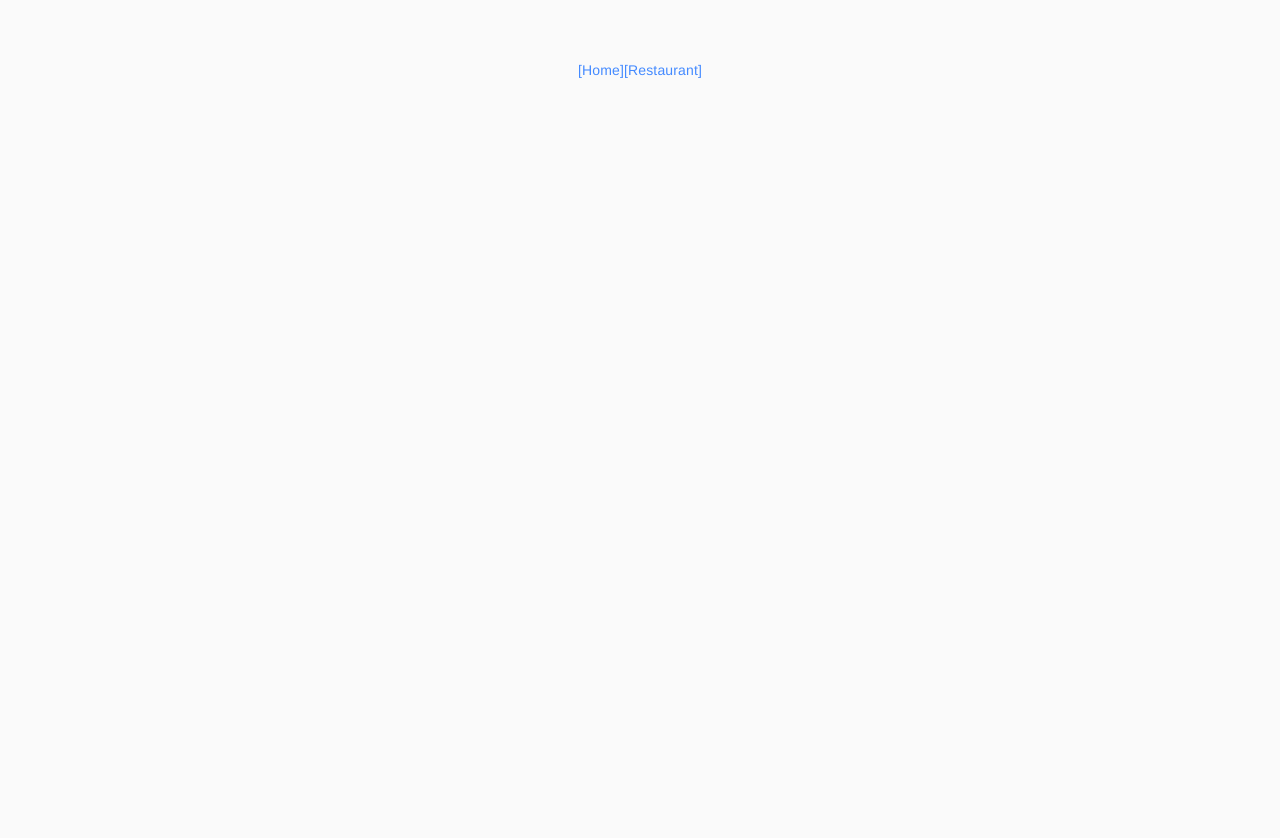
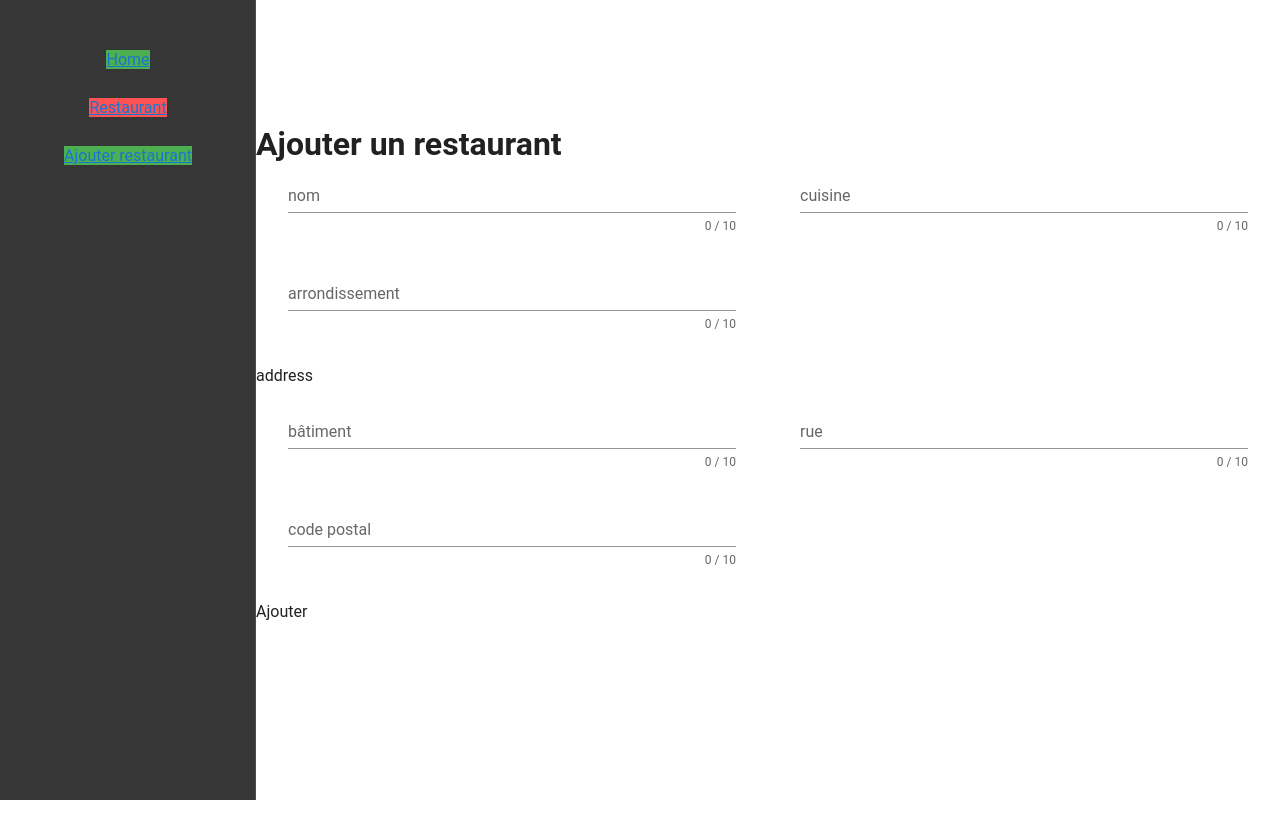
Before and after one commit to ElonLotfi/Technologies-Web, a Vue app in the folder project/: page /Addrestaurant in a window 1280 px wide. Shown: the top 838 px of the page. After the commit the page ends 800 px from the top, so only its background shows below. Built offline with nearby package versions, Linux system fonts and the light colour scheme.

Commit message:
optimisation de la conception

```diff
--- a/project/public/index.html
+++ b/project/public/index.html
@@ -14,6 +14,7 @@
       href="https://use.fontawesome.com/releases/v5.2.0/css/all.css"
     />
     <title>restaurant database</title>
+    <link href=’https://fonts.googleapis.com/css?family=Roboto:300,400,500,700|Material+Icons' rel=”stylesheet”>
   </head>
   <body>
     <noscript>
--- a/project/src/App.vue
+++ b/project/src/App.vue
@@ -1,27 +1,55 @@
 export * from './user.service';
 <template>
-  <div id="app">
-    <router-link to="/">[Home]</router-link>
-    <router-link to="/Restaurant">[Restaurant]</router-link>
+  <v-app>
+    <v-navigation-drawer app v-model="drawer" dark class="router"><br /><br />
+      <router-link class="success" to="/">Home</router-link><br /><br />
+      <router-link class="error" to="/Restaurant">Restaurant</router-link><br /><br />
+      <router-link class="success" to="/Addrestaurant"
+        >Ajouter restaurant</router-link
+      ><br /><br />
+    </v-navigation-drawer>
 
-    <router-view></router-view>
-  </div>
+    <v-main>
+      <router-view />
+    </v-main>
+  </v-app>
 </template>
 
 <script>
 export default {
   name: "App",
   components: {},
+  props: ["nbrRestaurant", "nbrPage"],
+  data() {
+    return {
+      drawer: true,
+    };
+  },
 };
 </script>
 
 <style>
-#app {
+.app {
   font-family: Avenir, Helvetica, Arial, sans-serif;
   -webkit-font-smoothing: antialiased;
   -moz-osx-font-smoothing: grayscale;
   text-align: center;
   color: #2c3e50;
+  margin: 0 auto;
   margin-top: 60px;
+
+  margin-bottom: 100px;
+}
+
+.vcard {
+  margin-top: 600 px;
+  width: 700px;
+  margin: 0 auto;
+  background-color: white;
+}
+.router {
+  text-align: center;
+  color: white;
+  margin: 0 auto;
 }
 </style>
--- a/project/src/components/AddRestaurant.vue
+++ b/project/src/components/AddRestaurant.vue
@@ -1,17 +1,77 @@
 <template>
   <div>
     <form @submit.prevent="handleSubmit($event)">
-      <input name="nom" type="text" required v-model="restaurant.nom" />
-      <input name="cuisine" type="text" required v-model="restaurant.cuisine" />
+      <br /><br /><br /><br /><br />
 
-      <v-text-field
-        class="test"
-        v-model="name"
-        :counter="10"
-        :rules="nameRules"
-        label="Name"
-        required
-      ></v-text-field>
+      <h1>Ajouter un restaurant</h1>
+
+      <v-container fluid>
+        <v-row align="center">
+          <v-col class="d-flex" cols="12" sm="6">
+            <v-text-field
+              class="test"
+              v-model="restaurant.nom"
+              :counter="10"
+              label="nom"
+              required
+            ></v-text-field>
+          </v-col>
+          <v-col class="d-flex" cols="12" sm="6">
+            <v-text-field
+              class="test"
+              v-model="restaurant.cuisine"
+              :counter="10"
+              label="cuisine"
+              required
+            ></v-text-field>
+          </v-col>
+
+          <v-col class="d-flex" cols="12" sm="6">
+            <v-text-field
+              class="test"
+              v-model="restaurant.borough"
+              :counter="10"
+              label="arrondissement"
+              required
+            ></v-text-field>
+          </v-col>
+        </v-row>
+      </v-container>
+
+      <p>address</p>
+      <v-container fluid>
+        <v-row align="center">
+          <v-col class="d-flex" cols="12" sm="6">
+            <v-text-field
+              class="test"
+              v-model="restaurant.building"
+              :counter="10"
+              label="bâtiment"
+              required
+            ></v-text-field>
+          </v-col>
+
+          <v-col class="d-flex" cols="12" sm="6">
+            <v-text-field
+              class="test"
+              v-model="restaurant.street"
+              :counter="10"
+              label="rue"
+              required
+            ></v-text-field>
+          </v-col>
+
+          <v-col class="d-flex" cols="12" sm="6">
+            <v-text-field
+              class="test"
+              v-model="restaurant.zipcode"
+              :counter="10"
+              label="code postal"
+              required
+            ></v-text-field>
+          </v-col>
+        </v-row>
+      </v-container>
 
       <button>Ajouter</button>
     </form>
@@ -53,9 +113,10 @@ export default {
 
 <style scoped>
 .test {
+  margin-top: 600 px;
   width: 600px;
   margin: 0 auto;
-  background-color: #ff9500;
+  background-color: white;
   padding: 0 20px 20px 20px;
 }
 </style>
--- a/project/src/components/Restaurant.vue
+++ b/project/src/components/Restaurant.vue
@@ -1,9 +1,37 @@
 <template>
   <div>
     <form @submit.prevent="handleSubmit($event)">
-      <input name="nom" type="text" required v-model="restaurant.name" />
-      <input name="cuisine" type="text" required v-model="restaurant.cuisine" />
-      <input name="borough" type="text" required v-model="restaurant.borough" />
+      <md-table>
+        <md-table-row>
+          <md-table-head
+            >nom
+            <input name="nom" type="text" required v-model="restaurant.name" />
+          </md-table-head>
+        </md-table-row>
+
+        <md-table-row>
+          <md-table-head
+            >cuisine
+            <input
+              name="cuisine"
+              type="text"
+              required
+              v-model="restaurant.cuisine"
+            />
+          </md-table-head>
+        </md-table-row>
+        <md-table-row>
+          <md-table-head
+            >borough
+            <input
+              name="borough"
+              type="text"
+              required
+              v-model="restaurant.borough"
+            />
+          </md-table-head>
+        </md-table-row>
+      </md-table>
 
       <button>Modifier</button>
     </form>
@@ -20,9 +48,7 @@ export default {
   },
   data: function () {
     return {
-      restaurant: {
-
-      },
+      restaurant: {},
     };
   },
 
@@ -41,7 +67,6 @@ export default {
           responseJSON.json().then((res) => {
             console.log(res);
             this.fetchOneRestaurant();
-
           });
         })
         .catch((err) => {
--- a/project/src/components/Table.vue
+++ b/project/src/components/Table.vue
@@ -1,18 +1,21 @@
 <template>
+<v-app>
+
   <div>
-    <md-table>
-      <md-table-row>
-        <md-table-head md-numeric>ID</md-table-head>
-        <md-table-head>Nom</md-table-head>
-        <md-table-head>Cuisine</md-table-head>
-        <md-table-head>Action</md-table-head>
-      </md-table-row>
+    <v-simple-table>
+       <template v-slot:default>
+      <tr>
+        <th md-numeric>ID</th>
+        <th>Nom</th>
+        <th>Cuisine</th>
+        <th>Action</th>
+      </tr>
 
-      <md-table-row v-for="(r, index) in restaurants" :key="index">
-        <md-table-cell md-numeric>{{index}}</md-table-cell>
-        <md-table-cell>{{ r.name }}</md-table-cell>
-        <md-table-cell>{{ r.cuisine }}</md-table-cell>
-        <md-table-cell
+      <tr v-for="(r, index) in restaurants" :key="index">
+        <td md-numeric>{{ index }}</td>
+        <td>{{ r.name }}</td>
+        <td>{{ r.cuisine }}</td>
+        <td
           ><button
             v-on:click="deleteRestaurant(r)"
             class="favorite styled"
@@ -20,11 +23,17 @@
           >
             Supprimé
           </button>
-          <router-link :to="'/Restaurant/'+ r._id">Detail</router-link></md-table-cell
+          <router-link :to="'/Restaurant/' + r._id"
+            >Detail</router-link
+          ></td
         >
-      </md-table-row>
-    </md-table>
-  </div>
+      </tr>
+          </template>
+    </v-simple-table>
+   </div>
+   </v-app>
+
+
 </template>
 
 <script>
@@ -32,43 +41,7 @@ export default {
   name: "TableSort",
   props: ["restaurants", "deleteRestaurant", "getRestaurantsFromServer"],
   data: () => ({
-    users: [
-      {
-        id: 1,
-        name: "Shawna Dubbin",
-        email: "sdubbin0@geocities.com",
-        gender: "Male",
-        title: "Assistant Media Planner",
-      },
-      {
-        id: 2,
-        name: "Odette Demageard",
-        email: "odemageard1@spotify.com",
-        gender: "Female",
-        title: "Account Coordinator",
-      },
-      {
-        id: 3,
-        name: "Lonnie Izkovitz",
-        email: "lizkovitz3@youtu.be",
-        gender: "Female",
-        title: "Operator",
-      },
-      {
-        id: 4,
-        name: "Thatcher Stave",
-        email: "tstave4@reference.com",
-        gender: "Male",
-        title: "Software Test Engineer III",
-      },
-      {
-        id: 5,
-        name: "Clarinda Marieton",
-        email: "cmarietonh@theatlantic.com",
-        gender: "Female",
-        title: "Paralegal",
-      },
-    ],
+    users: [],
   }),
 };
 </script>
--- a/project/src/components/restaurantList.vue
+++ b/project/src/components/restaurantList.vue
@@ -1,37 +1,49 @@
 <template>
-  <div>
-    <form @submit.prevent="ajouterRestaurant($event)">
-      <input name="nom" type="text" required v-model="nom" />
-      <input name="cuisine" type="text" required v-model="cuisine" />
+  <v-app>
+    <div class="vapp">
+      <v-container class="grey lighten-5">
+        <v-row>
+          <v-col>
+            <v-card class="search" outlined tile>
+              {{ this.nbrRestaurant }} - {{ this.nbrPage }} - {{ pageSize }}
+            </v-card>
+          </v-col>
 
-      <button>Ajouter</button>
-    </form>
+          <v-spacer></v-spacer>          <v-spacer></v-spacer>
 
-    <h1>Nombre de restaurants : {{ this.nbrRestaurant }}</h1>
-    <h1>Nombre total de pages : {{ this.nbrPage }}</h1>
 
-    <p>
-      nombre de restaurant par page :
-      <input
-        type="range"
+          <v-col>
+            <v-card class="search" outlined tile>
+              <v-text-field
+              class="search"
+                v-model="nameSearch"
+                flat
+                hide-details
+                label="Chercher"
+                @input="searchRestaurant()"
+                prepend-inner-icon="mdi-magnify"
+                solo-inverted
+              ></v-text-field>
+            </v-card>
+          </v-col>
+        </v-row>
+      </v-container>
+      <br /><br />
+      <br /><br />
+
+      <br /><br />
+
+      <div class="stylo">
+        <v-slider
+          class="test"
           min="5"
           max="100"
           value="5"
+          @input="getRestaurantsFromServer()"
           v-model="pageSize"
-        @input="getRestaurantsFromServer()"
-      />{{ pageSize }}
-    </p>
-
-    <div align="center">
-      <label>
-        chercher un restaurant :
-        <input
-          @input="searchRestaurant()"
-          type="text"
-          required
-          v-model="nameSearch"
-        />
-      </label>
+          thumb-label="always"
+        ></v-slider>
+        <br /><br />
       </div>
 
       <Table
@@ -39,6 +51,7 @@
         v-bind:deleteRestaurant="deleteRestaurant"
       ></Table>
     </div>
+  </v-app>
 </template>
 
 <script>
@@ -80,7 +93,7 @@ export default {
           .then((responseJSON) => {
             responseJSON.json().then((res) => {
               // console.log("the service work also ! " + res.msg);
-              //console.log(res.data);
+              console.log(res.data);
               this.restaurants = res.data;
               this.nbrRestaurant = res.count;
               this.nbrPage = Math.round(this.nbrRestaurant / this.pageSize);
@@ -112,21 +125,22 @@ export default {
       this.getRestaurantsFromServer();
       this.nameSearch = "";
     }, 600),
-    //// Ajouter un restaurant dans la base de donnée
-    ajouterRestaurant(event) {
-     restaurantService.addRestaurant(event).then(() => {
-        console.log("restaurant ajouté monsieur lotfi");
-        this.getRestaurantsFromServer();
-      });
-      this.nom = "";
-      this.cuisine = "";
-    },
-    getColor(index) {
-      return index % 2 ? "lightBlue" : "pink";
-    },
   },
 };
 </script>
 
 <!-- Add "scoped" attribute to limit CSS to this component only -->
-<style scoped></style>
+<style scoped>
+.test {
+  width: 600px;
+  margin: 0 auto;
+  background-color: white;
+}
+.search {
+  margin-top: 600 px;
+  height: 300 px;
+  width: 400 px;
+  margin: 0 auto;
+  background-color: white;
+}
+</style>
--- a/project/src/main.js
+++ b/project/src/main.js
@@ -1,16 +1,15 @@
 import Vue from 'vue'
 import App from './App.vue'
-import VueMaterial from 'vue-material'
-import 'vue-material/dist/vue-material.min.css'
-import 'vue-material/dist/theme/default.css'
 import VueRouter from 'vue-router'
 import restaurantList from "./components/restaurantList.vue";
 import Restaurant from "./components/Restaurant.vue"
+import AddRestaurant from "./components/AddRestaurant.vue"
+import Vuetify from 'vuetify';
+import 'vuetify/dist/vuetify.min.css'
 
 
-
-Vue.use(VueMaterial)
 Vue.use(VueRouter)
+Vue.use(Vuetify)
 
 
 
@@ -25,13 +24,19 @@ const router = new VueRouter(
     {
       path: '/Restaurant/:id',
       component: Restaurant
+    },
+    {
+      path: '/Addrestaurant/',
+      component: AddRestaurant
     }],
-    mode :"history"
+    mode: "history"
 
   }
 )
 
 new Vue({
   router,
+
+  vuetify: new Vuetify(),
   render: h => h(App),
 }).$mount('#app')
--- a/project/src/services/restaurantService.js
+++ b/project/src/services/restaurantService.js
@@ -30,16 +30,6 @@ import {API_URL , API_FETCH_URL} from "./config"
       method: "POST",
       body: donneesFormulaire,
     })
-      .then((responseJSON) => {
-        responseJSON.json().then((res) => {
-          console.log("done !");
-          console.log(res.msg);
-          //this.getRestaurantsFromServer(); // mise a jour de la vue
-        });
-      })
-      .catch((err) => {
-        console.log(err.msg);
-      });
 
 
   }
@@ -60,8 +50,6 @@ import {API_URL , API_FETCH_URL} from "./config"
         console.log(err.msg);
       });
   }
-
-
 
   function fetchOneRestaurants(id) {
     return fetch(API_URL + id)
```
Lines whose indentation alone changed are shown as unchanged.
